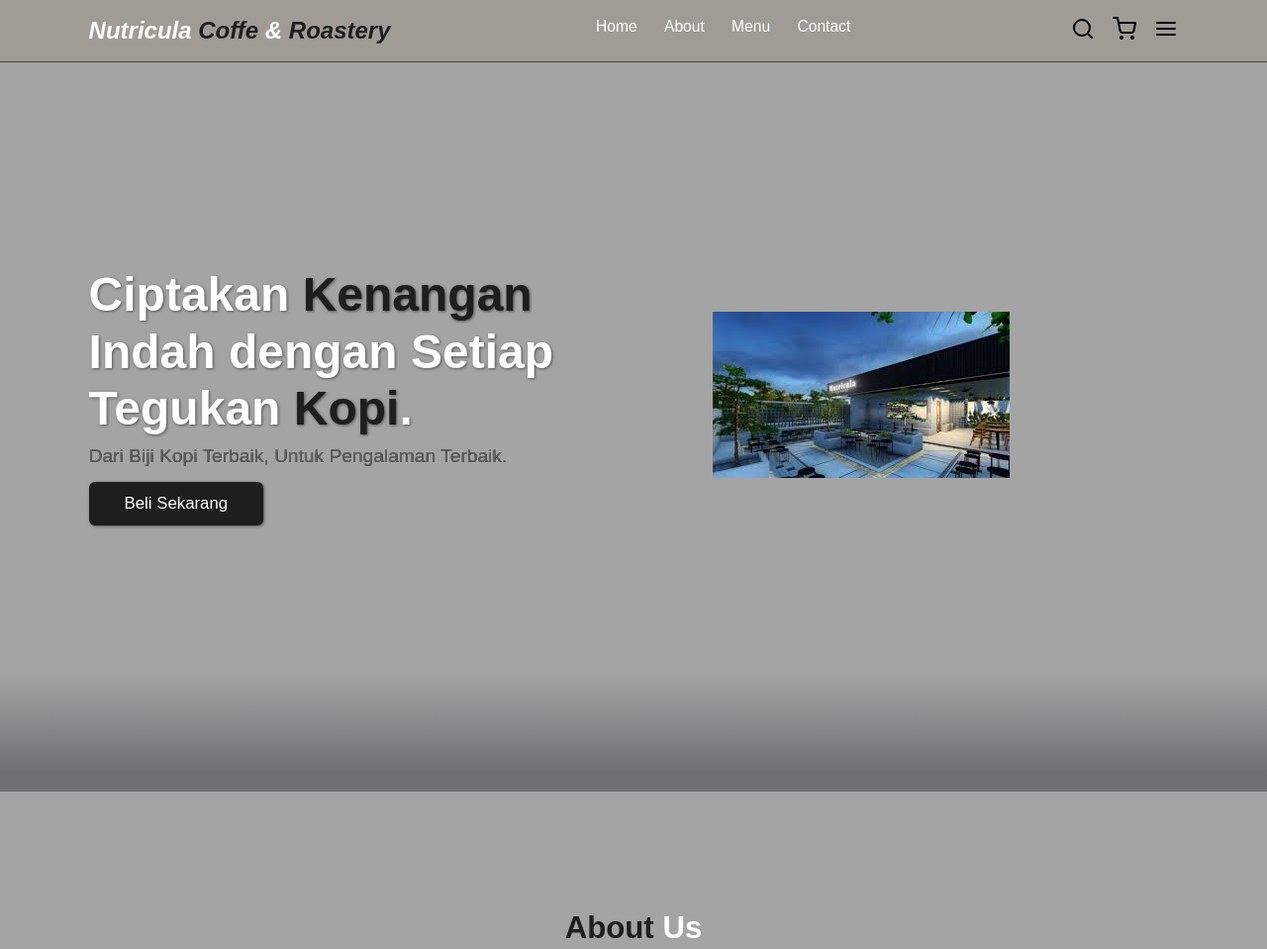
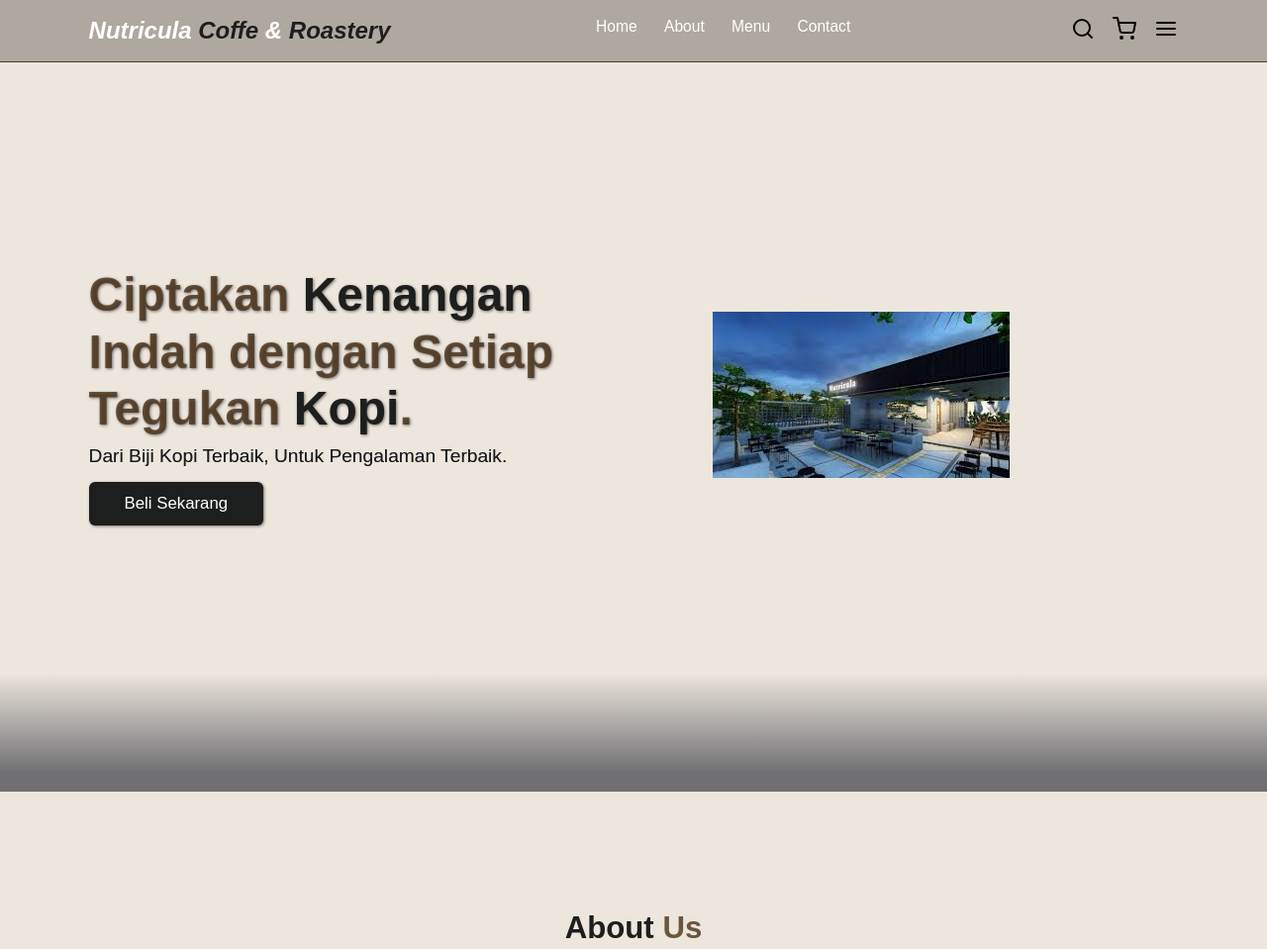
Before and after one commit to indrastwn27/web_nutri, a plain HTML site: page index.html in a window 1280 px wide. Shown: the top 959 px of the page at 99% size. Drawn offline with nearby package versions, Linux system fonts and the light colour scheme.

Commit message:
Update style.css

```diff
--- a/style.css
+++ b/style.css
@@ -2,7 +2,7 @@
 /* Reset */
 :root {
   --primary: #1d1e1e;
-  --dark: #a4a4a4;
+  --dark: #ece6dd;
   --white: #fff;
 }
 
@@ -106,7 +106,6 @@
   min-height: 100vh;
   display: flex;
   align-items: center;
-  background-image: url("../img/coffe-flip.jpg");
   background-repeat: no-repeat;
   background-size: cover;
   background-position: center;
@@ -130,7 +129,7 @@
 
 .hero .content h1 {
   font-size: 4em;
-  color: var(--white);
+  color: rgba(74, 50, 24, 0.8);;
   text-shadow: 1px 1px 3px rgba(1, 1, 3, 0.5);
   line-height: 1.2;
 
@@ -167,6 +166,7 @@
 .menu,
 .contact {
   padding: 10rem 7% 1.4rem;
+  color: rgba(74, 50, 24, 0.8);
 }
 
 .about h2,
@@ -175,6 +175,7 @@
   text-align: center;
   font-size: 2.6rem;
   margin-bottom: 8rem;
+  color: rgba(74, 50, 24, 0.8);
 }
 
 .about h2 span,
```
